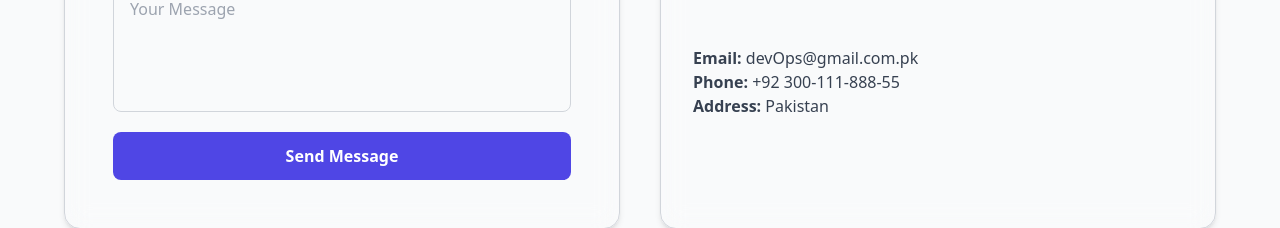
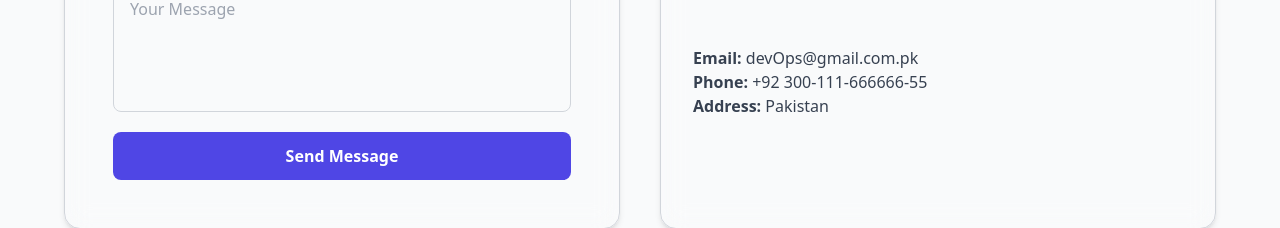
Before and after one commit to ashardevops5/DevOps_fyp, a React (Create React App) app in the folder devops_project/: page / in a window 1280 px wide. Shown: the part 6009-6237 px from the top of the page. Built offline with nearby package versions, Linux system fonts and the light colour scheme; grey boxes are pictures that could not be loaded.

Commit message:
update num

```diff
--- a/devops_project/src/components/Contact.jsx
+++ b/devops_project/src/components/Contact.jsx
@@ -93,7 +93,7 @@ const Contact = forwardRef((props, ref) => {
 
           <div className="text-gray-700 dark:text-gray-300 text-sm sm:text-base">
             <p><strong>Email:</strong> devOps@gmail.com.pk</p>
-            <p><strong>Phone:</strong> +92 300-111-888-55</p>
+            <p><strong>Phone:</strong> +92 300-111-666666-55</p>
             <p><strong>Address:</strong> Pakistan</p>
           </div>
         </div>
```
